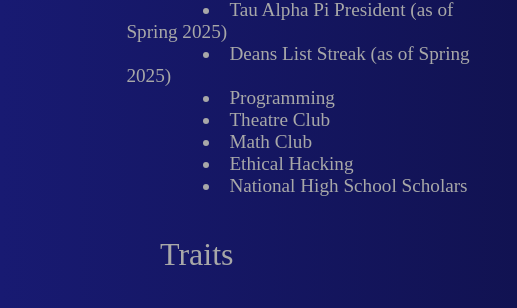
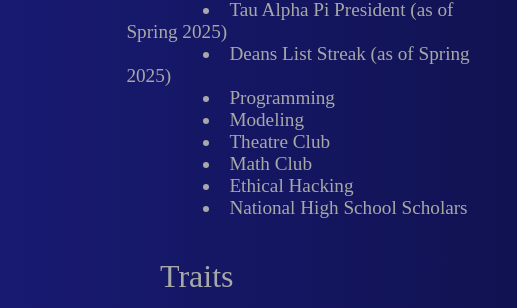
Before and after one commit to KevysNotHeavy/202CPortfolio, a plain HTML site: page index.html in a window 1280 px wide. Shown: the part 1010-1318 px from the top of the page, 0-517 px from the left. Drawn offline with Linux system fonts and the light colour scheme.

Commit message:
Update index.html

```diff
--- a/index.html
+++ b/index.html
@@ -20,6 +20,7 @@
           <li>Tau Alpha Pi President (as of Spring 2025)</li>
           <li>Deans List Streak (as of Spring 2025)</li>
           <li>Programming</li>
+          <li>Modeling</li>
           <li>Theatre Club</li>
           <li>Math Club</li>
           <li>Ethical Hacking</li>
```
